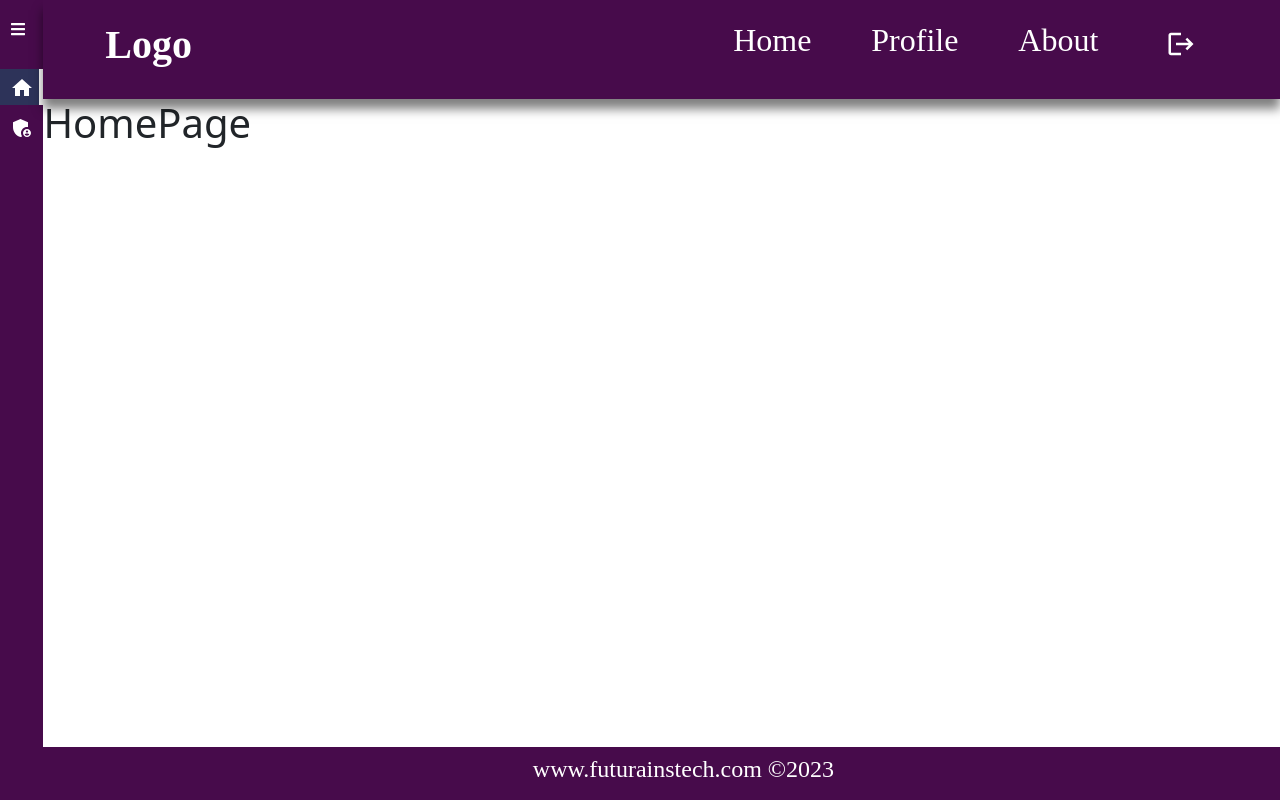
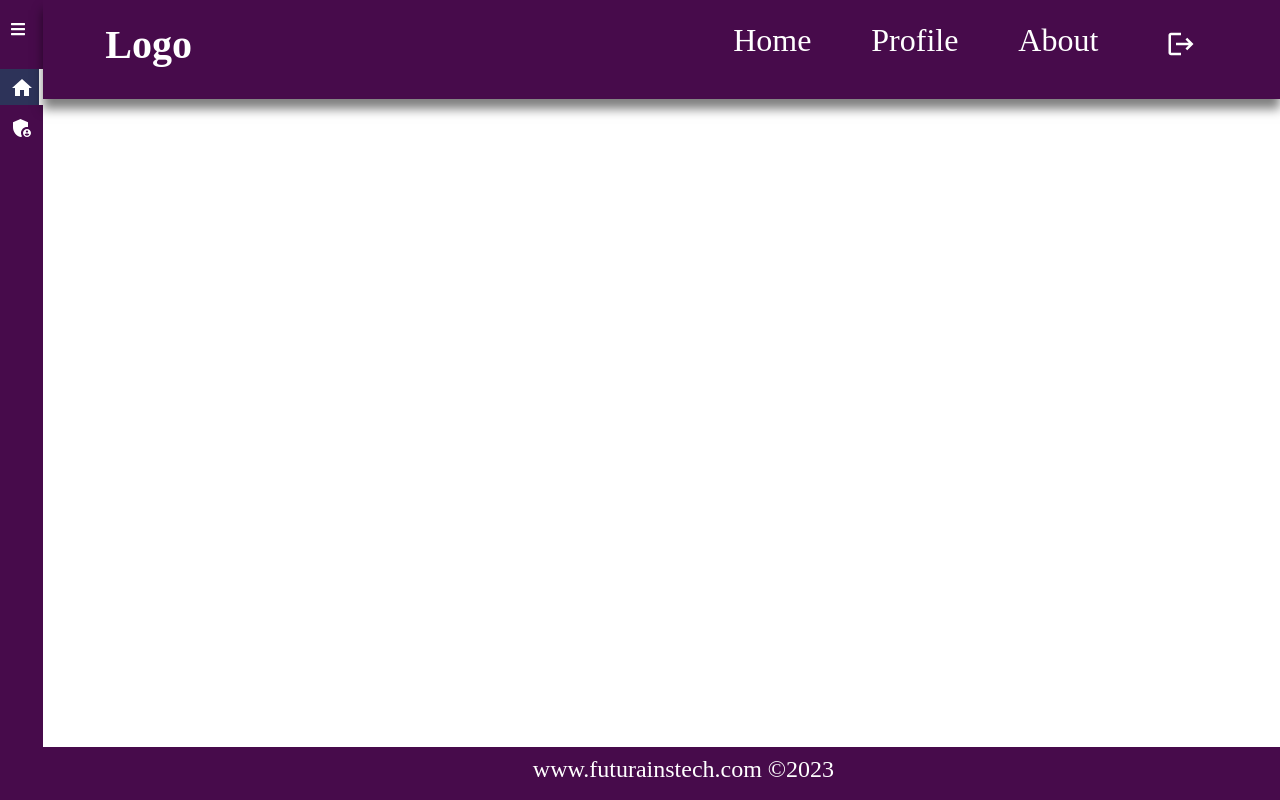
Before and after one commit to Kishore-r-77/iseries-frontend, a React (Vite) app: page /ui/home in a window 1280 px wide. Built offline with nearby package versions, Linux system fonts and the light colour scheme; a web font is replaced by a local one.

Commit message:
implemented context for signin

```diff
--- a/src/App.tsx
+++ b/src/App.tsx
@@ -5,11 +5,13 @@ import CustomFooter from "./utilities/footer/CustomFooter";
 import HomePage from "./components/homepage/HomePage";
 import SideBar from "./utilities/sidebar/Sidebar";
 import "./App.css";
+import SignInContextProvider from "./contexts/SignInContext";
 
 function App() {
   const { pathname } = useLocation();
   return (
     <>
+      <SignInContextProvider>
         <div className="App">
           <Routes>
             <Route path="/" element={<SignIn />} />
@@ -29,6 +31,7 @@ function App() {
             </>
           )}
         </div>
+      </SignInContextProvider>
     </>
   );
 }
--- a/src/auth/signin/SignIn.tsx
+++ b/src/auth/signin/SignIn.tsx
@@ -3,7 +3,6 @@ import Visibility from "@mui/icons-material/Visibility";
 import VisibilityOff from "@mui/icons-material/VisibilityOff";
 import {
   FormControl,
-  FormHelperText,
   IconButton,
   InputAdornment,
   InputLabel,
@@ -17,15 +16,13 @@ import Container from "@mui/material/Container";
 import CssBaseline from "@mui/material/CssBaseline";
 import Grid from "@mui/material/Grid";
 import Link from "@mui/material/Link";
-import { createTheme, ThemeProvider } from "@mui/material/styles";
 import TextField from "@mui/material/TextField";
 import Typography from "@mui/material/Typography";
+import { ThemeProvider, createTheme } from "@mui/material/styles";
 import moment from "moment";
-import React, { ChangeEvent, FormEvent, useState } from "react";
+import React, { ChangeEvent, useState } from "react";
 import styles from "./signin.module.css";
-import { signIn } from "./signinApi/signinApi";
-import { AuthResponseType } from "./signinTypes/signInTypes";
-import { useNavigate } from "react-router";
+import { useSignIn } from "../../contexts/SignInContext";
 
 function Copyright(props: any) {
   return (
@@ -46,31 +43,17 @@ function Copyright(props: any) {
 const defaultTheme = createTheme();
 
 export default function SignIn() {
-  const [phoneNumber, setphoneNumber] = useState<string>("");
-  const [password, setpassword] = useState<string>("");
-  const [authResponse, setauthResponse] = useState({});
   const [showPassword, setShowPassword] = useState(false);
 
-  const navigate = useNavigate();
+  const handleClickShowPassword = () => setShowPassword((show) => !show);
 
-  const handleClickShowPassword = () => setShowPassword((show) => !show);
+  const { phoneNumber, setphoneNumber, password, setpassword, handleSubmit } =
+    useSignIn();
 
   const handleMouseDownPassword = (
     event: React.MouseEvent<HTMLButtonElement>
   ) => {
     event.preventDefault();
-  };
-
-  const handleSubmit = (e: FormEvent) => {
-    e.preventDefault();
-    signIn({ phoneNumber, password })
-      .then((resp: AuthResponseType) => {
-        setauthResponse(resp?.data);
-        navigate("/home");
-      })
-      .catch((err: Error) => {
-        console.log(err);
-      });
   };
 
   return (
@@ -106,6 +89,7 @@ export default function SignIn() {
                 label="Phone Number"
                 name="username"
                 autoComplete="username"
+                value={phoneNumber}
                 InputLabelProps={{ shrink: true }}
                 onChange={(e: ChangeEvent<HTMLInputElement>) =>
                   setphoneNumber(e.target.value)
--- a/src/components/homepage/HomePage.tsx
+++ b/src/components/homepage/HomePage.tsx
@@ -1,7 +1,11 @@
+import { useSignIn } from "../../contexts/SignInContext";
+
 function HomePage() {
+  const { authResponse } = useSignIn();
+
   return (
     <div>
-      <h1>HomePage</h1>
+      <h1>{authResponse?.username}</h1>
     </div>
   );
 }
--- /dev/null
+++ b/src/contexts/SignInContext.tsx
@@ -0,0 +1,66 @@
+import { createContext, useContext, useState, ReactNode } from "react";
+import { signIn } from "../auth/signin/signinApi/signinApi";
+import { AuthResponseType } from "../auth/signin/signinTypes/signInTypes";
+import { useNavigate } from "react-router-dom"; // assuming you are using react-router-dom
+
+// Define the context type
+interface SignInContextProps {
+  phoneNumber: string;
+  setphoneNumber: React.Dispatch<React.SetStateAction<string>>;
+  password: string;
+  setpassword: React.Dispatch<React.SetStateAction<string>>;
+  authResponse: AuthResponseType | null;
+  handleSubmit: (e: React.FormEvent) => void;
+}
+
+const SignInContext = createContext<SignInContextProps | undefined>(undefined);
+
+export const useSignIn = () => {
+  const context = useContext(SignInContext);
+  if (!context) {
+    throw new Error("useSign must be used within a SignInContextProvider");
+  }
+  return context;
+};
+
+interface SignInContextProviderProps {
+  children: ReactNode;
+}
+
+function SignInContextProvider({ children }: SignInContextProviderProps) {
+  const [authResponse, setauthResponse] = useState<AuthResponseType | null>(
+    null
+  );
+  const [phoneNumber, setphoneNumber] = useState<string>("");
+  const [password, setpassword] = useState<string>("");
+  const navigate = useNavigate();
+
+  const handleSubmit = (e: React.FormEvent) => {
+    e.preventDefault();
+    signIn({ phoneNumber, password })
+      .then((resp: AuthResponseType) => {
+        setauthResponse(resp);
+        navigate("home");
+      })
+      .catch((err: Error) => {
+        console.log(err);
+      });
+  };
+
+  const signInValues = {
+    phoneNumber,
+    setphoneNumber,
+    password,
+    setpassword,
+    handleSubmit,
+    authResponse,
+  };
+
+  return (
+    <SignInContext.Provider value={signInValues}>
+      {children}
+    </SignInContext.Provider>
+  );
+}
+
+export default SignInContextProvider;
```
Also changed, not shown: src/auth/signin/signinTypes/signInTypes.ts (+5 -7 lines). Lines whose indentation alone changed are shown as unchanged.
